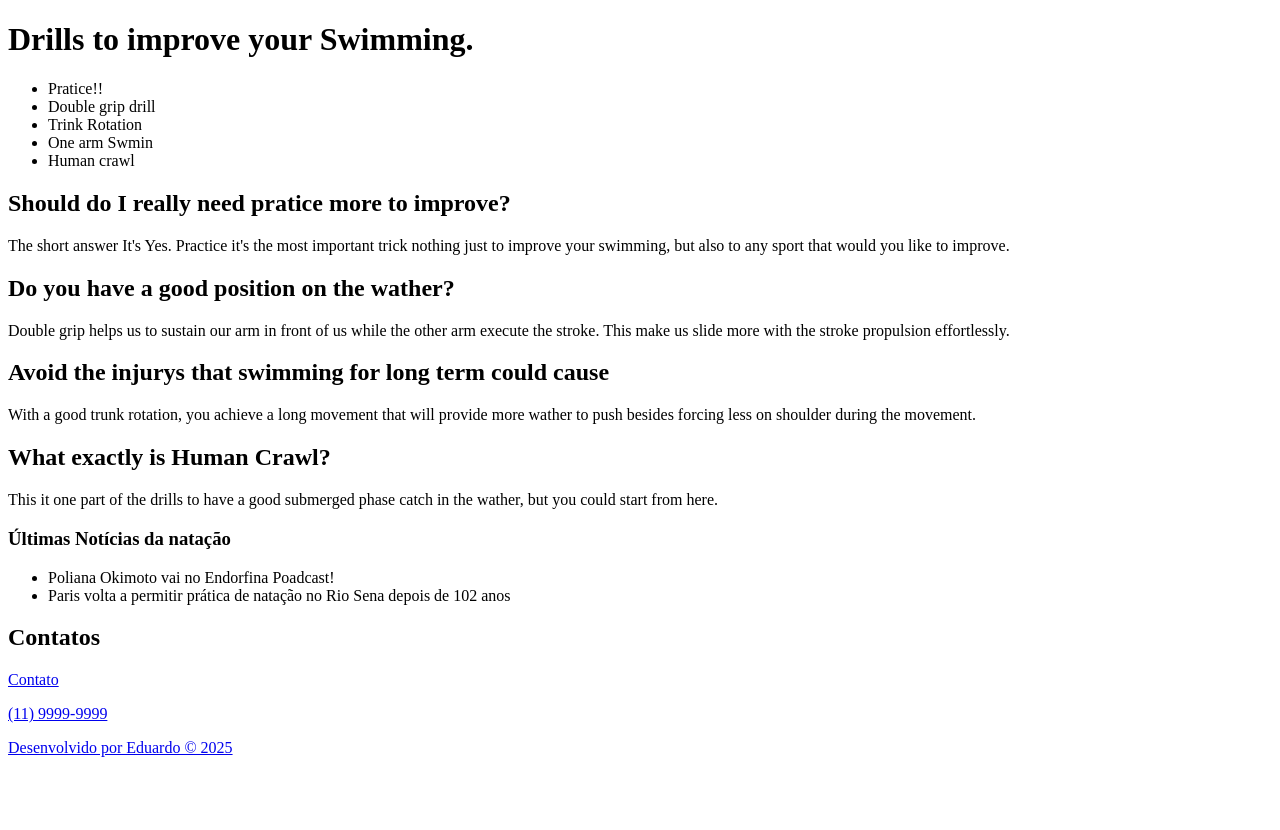
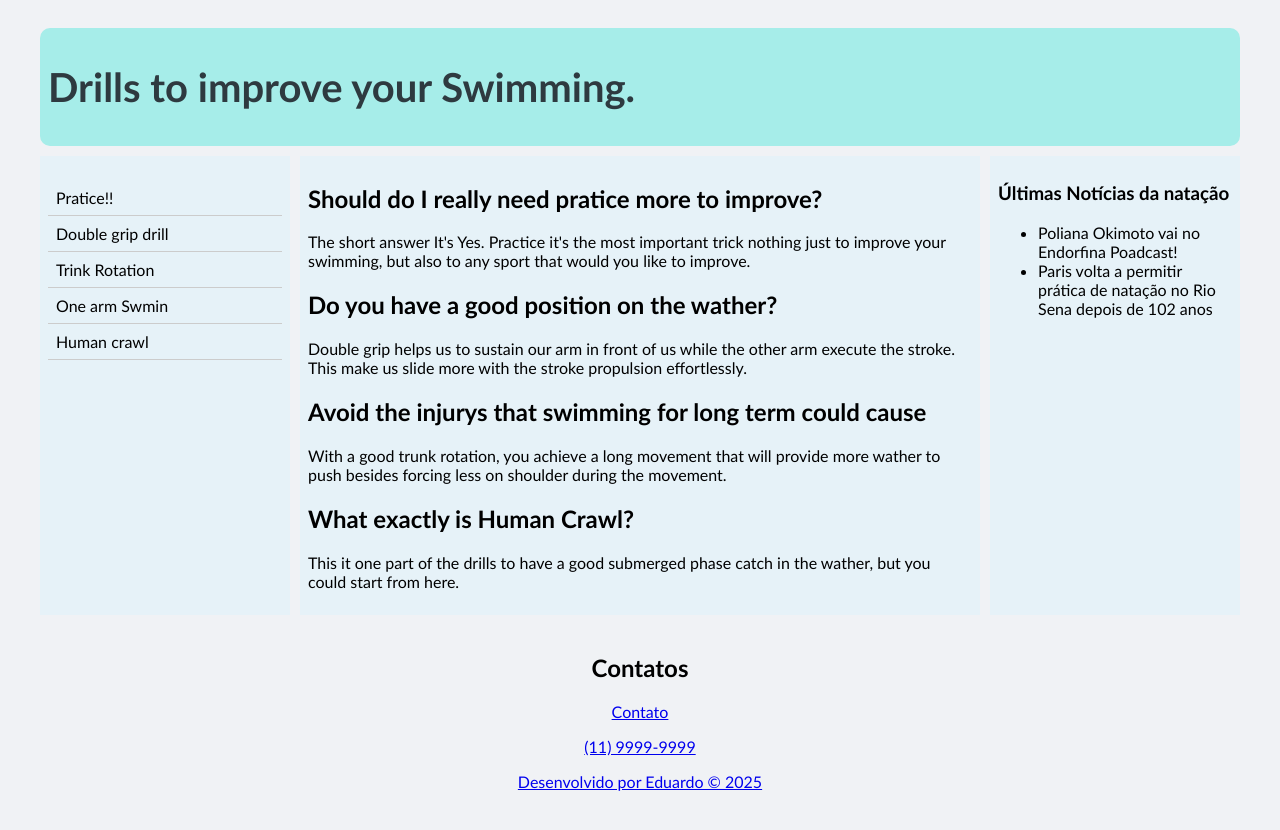
Before and after one commit to eduardononato/portifolio, a plain HTML site: page portifolio.html in a window 1280 px wide. Before the commit the page ends 800 px from the top, so only its background shows below. Drawn offline with Linux system fonts and the light colour scheme.

Commit message:
feat: Atualizando meu portifolio

```diff
--- a/index.html
+++ b/portifolio.html
@@ -4,7 +4,7 @@
     <meta charset="UTF-8">
     <meta name="viewport" content="width=device-width, initial-scale=1.0">
     <title>Grid Layout</title>
-    <link rel="stylesheet" href="grid.css">
+    <link rel="stylesheet" href="portifolio.css">
 
 
 
```
Also changed, not shown: portifolio.css (renamed from css.html).
